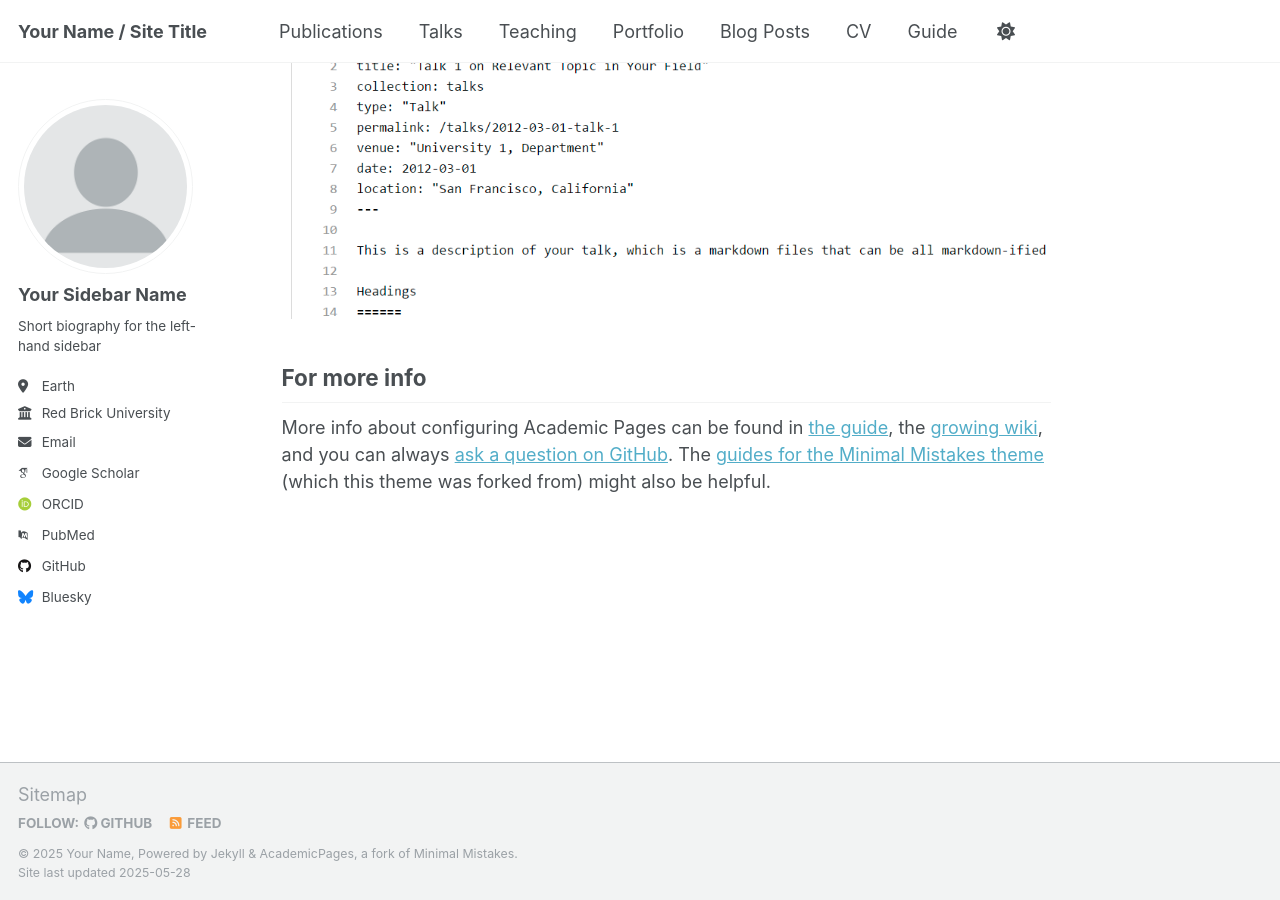
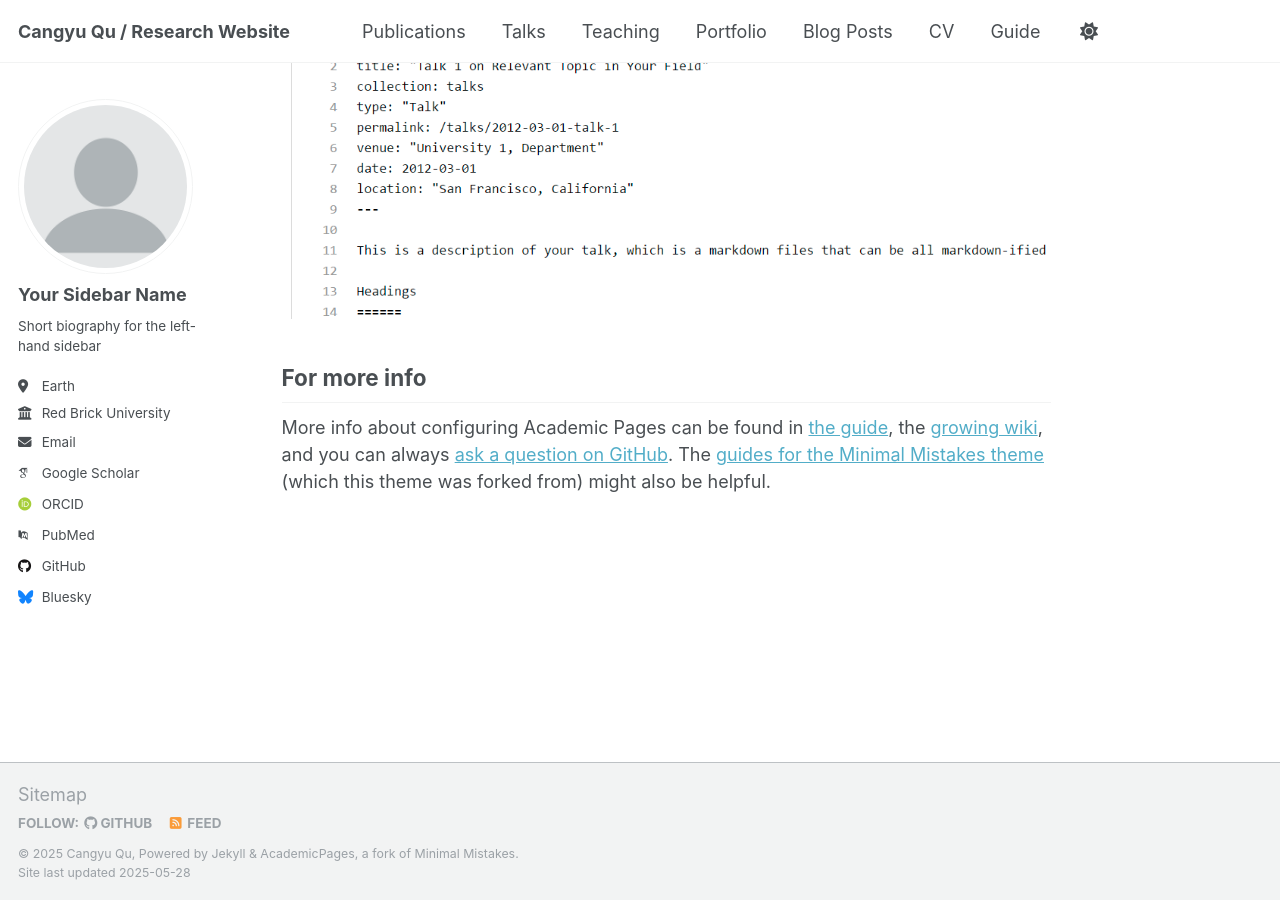
Before and after one commit to qucangyu/qucangyu.github.io, a Jekyll site: the page built from _pages/about.md, in a window 1280 px wide and 900 px high, scrolled down 2636 px. Built offline with Jekyll 4.4.1, drawn with Linux system fonts in a browser that asks for light colours; some web fonts are replaced.

Commit message:
Update _config.yml

```diff
--- a/_config.yml
+++ b/_config.yml
@@ -9,13 +9,13 @@
 # Basic Site Settings
 locale                   : "en-US"
 site_theme               : "default"
-title                    : "Your Name / Site Title"
+title                    : "Cangyu Qu / Research Website"
 title_separator          : "-"
-name                     : &name "Your Name"
+name                     : &name "Cangyu Qu"
 description              : &description "personal description"
-url                      : https://academicpages.github.io # the base hostname & protocol for your site e.g. "https://[your GitHub username].github.io" or if you already have some other page hosted on Github then use "https://[your GitHub username].github.io/[Your Repo Name]"
+url                      : https://qucangyu.github.io # the base hostname & protocol for your site e.g. "https://[your GitHub username].github.io" or if you already have some other page hosted on Github then use "https://[your GitHub username].github.io/[Your Repo Name]"
 baseurl                  : "" # the subpath of your site, e.g. "/blog"
-repository               : "academicpages/academicpages.github.io"
+repository               : "qucangyu/qucangyu.github.io"
 
 # Site Author - The following control what appear as part of the author content on the side bar.
 #               If a field is blank the icon and link will not appear, otherwise it will be shown.
```
